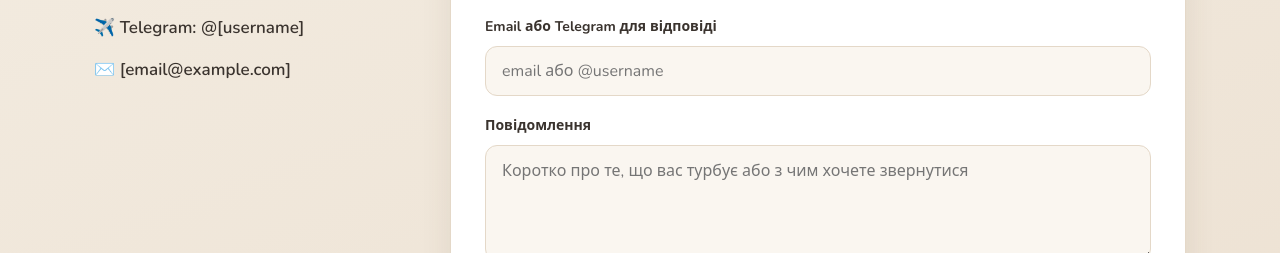
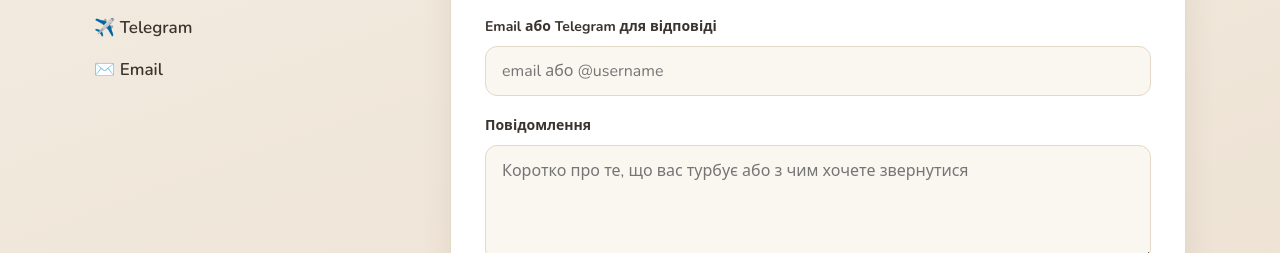
Before and after one commit to bezperson/bezperson.github.io, a plain HTML site: page contact.html in a window 1280 px wide. Shown: the part 547-800 px from the top of the page. Drawn offline with nearby package versions, Linux system fonts and the light colour scheme.

Commit message:
Add email contact

```diff
--- a/contact.html
+++ b/contact.html
@@ -63,8 +63,8 @@
             Оберіть зручний спосіб зв'язку — я відповім особисто.
           </p>
           <ul class="contact-links">
-            <li><a href="https://t.me/[username]" target="_blank" rel="noopener">✈️ Telegram: @[username]</a></li>
-            <li><a href="mailto:[email@example.com]">✉️ [email@example.com]</a></li>
+            <li><a href="https://t.me/[username]" target="_blank" rel="noopener">✈️ Telegram</a></li>
+            <li><a href="mailto:bezperson.space+contact@gmail.com">✉️ Email</a></li>
              <!--<li><a href="https://instagram.com/[username]" target="_blank" rel="noopener">📷 Instagram: @[username]</a></li>-->
           </ul>
         </div>
```
